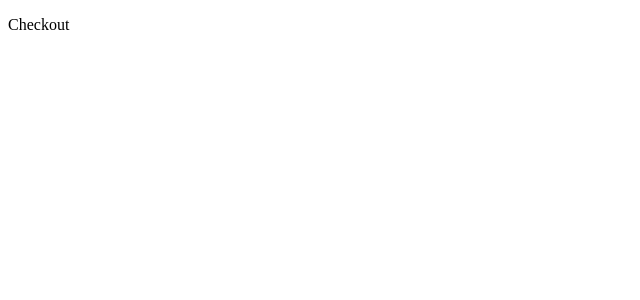
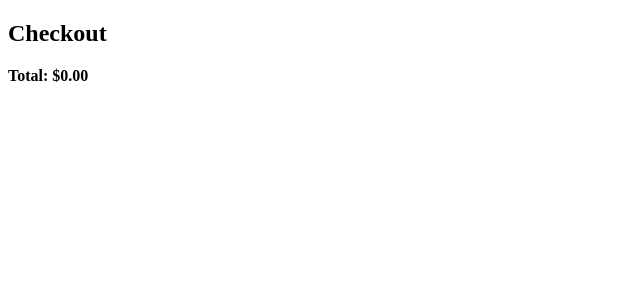
Before and after one commit to riceandbeans35/fullstack, a React (Create React App) app in the folder client/: page /checkout in a window 1280 px wide. Shown: the top 300 px of the page, without its empty margins (0-640 px from the left). Built offline with nearby package versions, Linux system fonts and the light colour scheme.

Commit message:
Added totals and subtotals to the checkout page.

```diff
--- a/client/src/components/ShoppingCartItems.js
+++ b/client/src/components/ShoppingCartItems.js
@@ -1,13 +1,16 @@
 import React from "react";
 
 const ShoppingCartItems = ({ item }) => {
+  const subtotal = item.item_price * item.quantity;
+
   return (
     <div>
       <p>
         <strong> Item: {item.item_name} </strong>
       </p>
-      <p>Price: ${item.item_price}</p>
+      <p>Price: ${item.item_price.toFixed(2)}</p>
       <p>Quantity: {item.quantity}</p>
+      <p>Subtotal: ${subtotal.toFixed(2)}</p>
     </div>
   );
 };
--- a/client/src/customerpages/Checkout.js
+++ b/client/src/customerpages/Checkout.js
@@ -4,13 +4,20 @@ import React from "react";
 
 const Checkout = () => {
   const { cart } = useSelector((state) => state);
+  const totalAmount = cart.reduce(
+    (total, item) => total + item.item_price * item.quantity,
+    0
+  );
 
   return (
     <div className="checkout-page">
-      <p>Checkout</p>
+      <h2>Checkout</h2>
       {cart.map((item) => {
         return <ShoppingCartItems key={item.inventory_id} item={item} />;
       })}
+      <p>
+        <strong>Total: ${totalAmount.toFixed(2)}</strong>
+      </p>
     </div>
   );
 };
```
